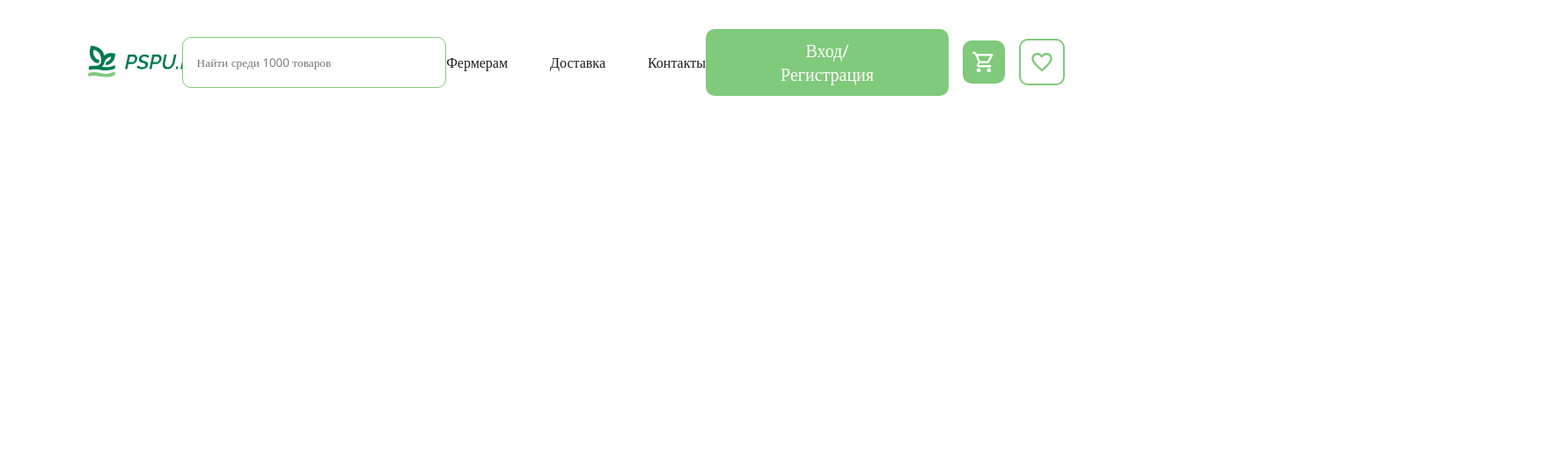
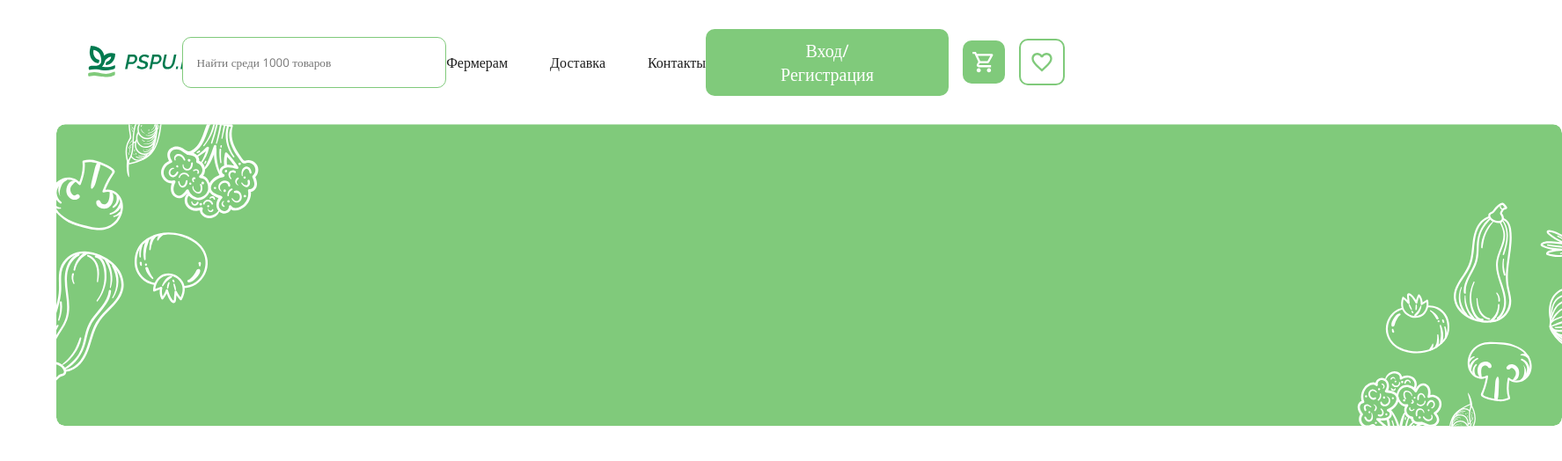
Before and after one commit to kirillkeril/papu_team_client, a React (Create React App) app: page / in a window 1280 px wide. Shown: the top 524 px of the page at 88% size, 1775 px wide, since content can reach past the window. Built offline with nearby package versions, Linux system fonts and the light colour scheme.

Commit message:
сделал баннер

```diff
--- a/src/pages/MainPage/MainPage.js
+++ b/src/pages/MainPage/MainPage.js
@@ -3,23 +3,18 @@ import { Header } from "../../components/Header/Header";
 import { useNavigate } from "react-router-dom";
 import { useContext } from "react";
 import Store from "../../store/store";
-import bannerImg from "../../../public/bannerImg.svg";
-
+import { Image } from "../../components/UIKit/Image/Image";
 export const MainPage = () => {
   const store = useContext(Store);
   return (
     <div className={styles.page}>
       <Header />
       <main>
-        <div
-          className={styles.bannerJPG}
-          style={{
-            backgroundImage: "url(./source/bannerImg.svg)",
-            backgroundPosition: "center",
-            backgroundRepeat: "no-repeat",
-            backgroundSize: "cover",
-          }}
-        ></div>
+        <div className={styles.divBannerMain}>
+          <div className={styles.divBannerChild}>
+            <Image width={"1711px"} src={"/source/bannerImg.svg"} />
+          </div>
+        </div>
       </main>
     </div>
   );
--- a/src/pages/MainPage/landing.module.css
+++ b/src/pages/MainPage/landing.module.css
@@ -1,3 +1,14 @@
 .page {
 
 }
+
+.divBannerMain{
+    position: relative;
+    width: 90vw;
+    margin: 0 auto;
+
+}
+.divBannerChild{
+    position: absolute;
+
+}
```
Also changed, not shown: public/source/bannerImg.png (added).
